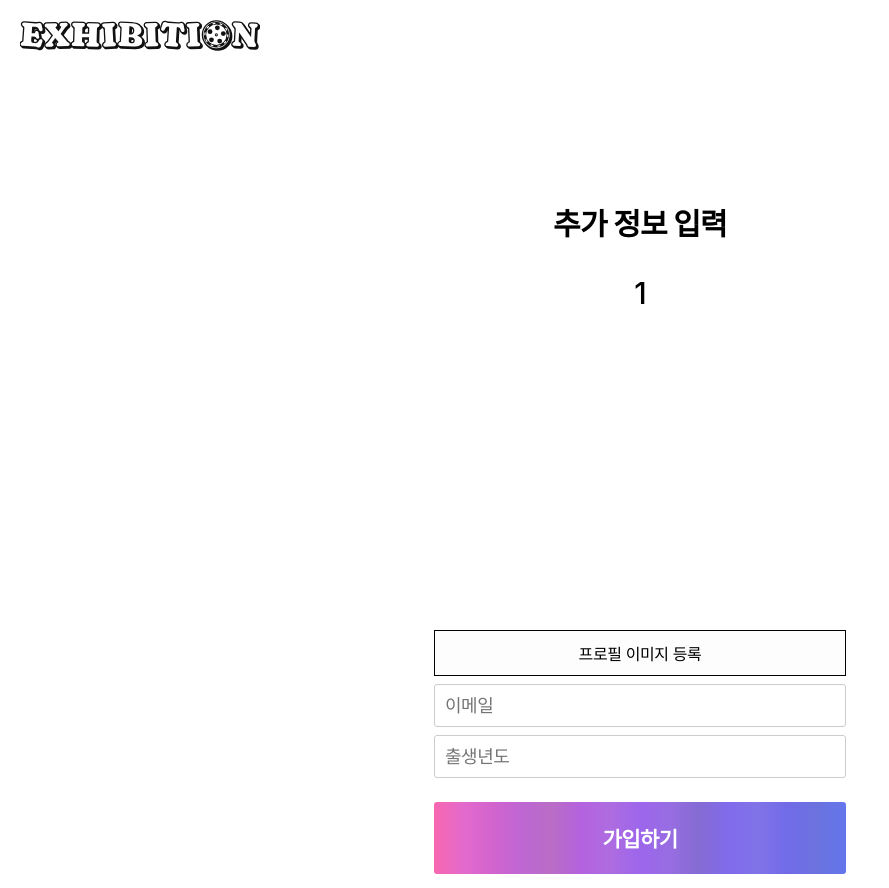
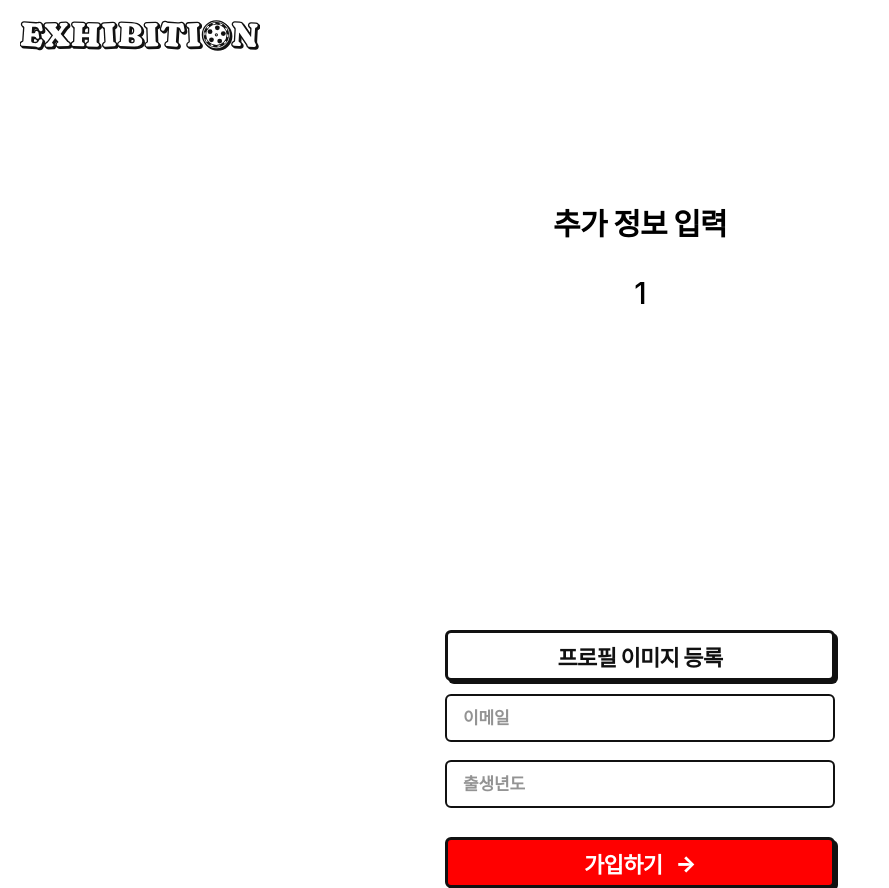
Before and after one commit to choidy180/nodejs_an_online_exhibition, a Node server app: page /sign_second/1 in a window 1280 px wide. Shown: the whole page, without its empty margins (0-889 px from the left). Run offline with Node 20, Linux system fonts and the light colour scheme; some web fonts are replaced.

Commit message:
로그인·회원가입 버튼과 입력칸을 시작 페이지 스타일로 통일
- 시작 · 로그인 · 회원가입 1/2 페이지가 같은 버튼/입력칸 클래스를 쓰도록 정리
  (.ui_btn, .ui_btn--primary, .ui_btn--small, .ui_input)
  두꺼운 테두리, 6px 모서리, 3px 하드 섀도우, 검은 면 / 빨간 면
- 회원가입 페이지(밝은 바탕)는 body.ui--light 로 색을 뒤집는다
- 로그인 버튼과 회원가입 버튼의 분홍 그라데이션 제거
- 입력칸은 입력 중 빨간 테두리 + 빨간 그림자
- 인트로 오른쪽 위 로그인 버튼도 같은 스타일로 변경

Co-Authored-By: Claude Opus 5.5 <noreply@anthropic.com>

```diff
--- a/public/stylesheets/intro.css
+++ b/public/stylesheets/intro.css
@@ -580,14 +574,111 @@ html.stage-enter {
   justify-content: center;
   align-items: center;
 }
-.start_login_button {
+
+/* =========================================================
+   공통 버튼 · 입력칸 — 시작 · 로그인 · 회원가입 페이지
+   인트로/시작 페이지와 같은 규칙: 두꺼운 테두리, 살짝 둥근 모서리(6px),
+   번지지 않는 하드 섀도우(3px), 검은 면 / 빨간 면.
+   어두운 바탕이 기본이고, 밝은 바탕 페이지는 body.ui--light 로 색을 뒤집는다.
+   ========================================================= */
+body.ui--light {
+  --ui-ink: #111;   /* 선 · 글자 · 그림자 */
+  --ui-paper: #fff; /* 보조 버튼 면 */
+  --ui-field: #fff; /* 입력칸 면 */
+}
+
+/* 버튼 — 보조: 검은 면 + 흰 테두리 + 흰 그림자 (밝은 바탕에서는 반대) */
+.ui_btn {
+  box-sizing: border-box;
+  display: inline-flex;
+  align-items: center;
+  justify-content: center;
+  width: 400px;
+  min-width: 215px;
+  height: clamp(48px, 6.4vh, 64px);
+  padding: 0 24px;
+  font-family: var(--font-sans);
+  font-size: 22px;
+  font-weight: 800;
+  letter-spacing: -0.03em;
+  color: var(--ui-ink, #fff);
+  background-color: var(--ui-paper, #111);
+  border: 3px solid var(--ui-ink, #fff);
+  border-radius: 6px;
+  box-shadow: 3px 3px 0 var(--ui-ink, #fff);
+  outline: none;
+  cursor: pointer;
+  transition: transform 0.08s linear, box-shadow 0.08s linear,
+    background-color 0.08s linear, color 0.08s linear;
+}
+.ui_btn:hover {
+  color: var(--ui-paper, #111);
+  background-color: var(--ui-ink, #fff);
+  transform: translate(1px, 1px);
+  box-shadow: 2px 2px 0 var(--ui-ink, #fff);
+}
+.ui_btn:active {
+  transform: translate(3px, 3px);
+  box-shadow: 0 0 0 var(--ui-ink, #fff);
+}
+.ui_btn:focus-visible {
+  outline: 3px dashed var(--ui-ink, #fff);
+  outline-offset: 6px;
+}
+
+/* 주 버튼: 빨간 면 + 검은 테두리 (그림자는 바탕에 맞춘 색) */
+.ui_btn--primary,
+.ui_btn--primary:hover {
   color: #fff;
   background-color: #f00;
-  border: 3px solid #111;
+  border-color: #111;
 }
-.start_login_button::after {
+.ui_btn--primary::after {
   content: "→";
   margin-left: 0.6em;
+}
+
+/* 작은 버튼 (오른쪽 위 등) */
+.ui_btn--small {
+  width: auto;
+  min-width: 0;
+  height: 38px;
+  padding: 0 16px;
+  font-size: 15px;
+  border-width: 2px;
+}
+
+/* 입력칸 — 어두운 면 + 흰 테두리. 입력 중에는 빨간 테두리와 빨간 그림자 */
+.ui_input {
+  box-sizing: border-box;
+  height: 48px;
+  padding: 0 16px;
+  font-family: var(--font-sans);
+  font-size: 17px;
+  font-weight: 600;
+  letter-spacing: -0.01em;
+  color: var(--ui-ink, #fff);
+  background-color: var(--ui-field, rgba(17, 17, 17, 0.6));
+  border: 2px solid var(--ui-ink, #fff);
+  border-radius: 6px;
+  outline: none;
+  caret-color: #f00;
+  transition: border-color 0.08s linear, box-shadow 0.08s linear;
+}
+.ui_input::placeholder {
+  color: var(--ui-ink, #fff);
+  opacity: 0.45;
+  font-family: var(--font-sans);
+  font-weight: 600;
+}
+.ui_input:focus {
+  border-color: #f00;
+  box-shadow: 3px 3px 0 #f00;
+}
+/* 브라우저 자동완성 배경색이 면을 덮지 않게 */
+.ui_input:-webkit-autofill {
+  -webkit-text-fill-color: var(--ui-ink, #fff);
+  transition: background-color 99999s 0s, border-color 0.08s linear, box-shadow 0.08s linear;
 }
 
 /* 로그인 */
@@ -675,30 +734,15 @@ html.stage-enter {
   margin-bottom: 5px;
   padding-right: 20vw;
 }
-.sign_box_input {
-  width: 20vw;
-  min-width: 390px;
-  outline: none;
-  font-size: 18px;
-  padding: 10px;
-  border: 1px solid #ccc;
-  border-radius: 3px;
-}
+/* 회원가입 입력칸 · 버튼: 모양은 .ui_input / .ui_btn이 맡고, 여기서는 너비만 맞춘다 */
+.sign_box_input,
+.sign_submit_button,
 .filebox label {
   width: 20vw;
   min-width: 390px;
-  text-align: center;
-  display: inline-block;
-  padding: 0.5em 0.75em;
-  color: black;
-  font-size: inherit;
-  line-height: normal;
-  vertical-align: middle;
-  background-color: #fdfdfd;
-  cursor: pointer;
-  border: 1px solid black;
-  border-bottom-color: black;
-  padding: 10px;
+}
+.sign_box_input {
+  margin: 5px 0; /* 입력칸끼리 붙어 보이지 않게 */
 }
 /* 파일 필드 숨기기 */
 .filebox input[type="file"] {
--- a/views/intro.ejs
+++ b/views/intro.ejs
@@ -74,7 +74,7 @@
         </script>
     </div>
     <img class="intro_fixed" src="/public/images/icon/exhibition_logo.svg" alt="EXHIBITION" style="position: fixed; top: 20px; left: 20px; z-index: 10; width: 240px; cursor: pointer;" onclick="location.href='/'">
-    <button class="intro_fixed" style="position: fixed; top: 20px; right: 20px; z-index: 10; width: 80px; height: 35px; font-size: 16px; border: none; outline: none; border-radius: 17.5px; cursor: pointer;" onclick="location.href='/login'">로그인</button>
+    <button type="button" class="intro_fixed intro_login_button" onclick="location.href='/login'">로그인</button>
     <script src="/public/javascripts/intro-typing.js"></script>
     <script src="/public/javascripts/stage-transition.js"></script>
     <script>
--- a/views/start.ejs
+++ b/views/start.ejs
@@ -30,10 +30,10 @@
             <img class="start_logo" src="/public/images/icon/exhibition_logo.svg" alt="EXHIBITION" style="cursor: pointer;" onclick="location.href='/'">
         </div>
         <div class="start_button_box">
-            <button class="start_button" onclick="location.href='/sign_first'">회원가입 하기</button>
+            <button type="button" class="ui_btn" onclick="location.href='/sign_first'">회원가입 하기</button>
         </div>
         <div class="start_button_box">
-            <button class="start_button" onclick="location.href='/main'">가입하지 않고 이용하기</button>
+            <button type="button" class="ui_btn" onclick="location.href='/main'">가입하지 않고 이용하기</button>
         </div>
         <div class="start_button_box">
             <div style="width: 12vw; background-color: lightgrey; height: 1px; filter: brightness(50%);"></div>
@@ -42,7 +42,7 @@
             <span style="font-size: 14px; filter: brightness(50%);">기존회원은 로그인후에 이용하세요</span>
         </div>
         <div class="start_button_login_box">
-            <button class="start_login_button" onclick="location.href='/login'">로그인</button>
+            <button type="button" class="ui_btn ui_btn--primary" onclick="location.href='/login'">로그인</button>
         </div>
     </div>
     <script>
--- a/views/user/sign_second.ejs
+++ b/views/user/sign_second.ejs
@@ -18,7 +18,7 @@
         align-items: flex-start;
     }
 </style>
-<body>
+<body class="ui--light">
     <form action="/users/sign2" method="POST" enctype="multipart/form-data">
         <div class="sign_box" style="font-size: 30px; font-weight: 700;">
             <p onclick="console.log(window.location.pathname.split('/')[2])">추가 정보 입력</p>
@@ -45,35 +45,18 @@
         </div>
         <div class="sign_box" style="margin-top: 1vh;">
             <div class="filebox">
-                <label for="ex_file">프로필 이미지 등록</label>
+                <label for="ex_file" class="ui_btn">프로필 이미지 등록</label>
                 <input type="file" id="ex_file" accept="image/*" onchange="setThumbnail(event);" name="userfile">
             </div>
         </div>
         <div class="sign_box" style="margin-top: 1vh;">
-            <input id="email" class="sign_box_input" type="text" placeholder="이메일" name="email">
+            <input id="email" class="ui_input sign_box_input" type="text" placeholder="이메일" name="email">
         </div>
         <div class="sign_box" style="margin-top: 1vh;">
-            <input id="age" class="sign_box_input" type="text" placeholder="출생년도" name="age">
+            <input id="age" class="ui_input sign_box_input" type="text" placeholder="출생년도" name="age">
         </div>
         <div class="sign_box" style="margin-top: 3vh;">
-            <button style="width: 21vw; min-width: 412px; height: 72px; font-size: 21px; border-radius: 3px; outline: none; border: none; background: linear-gradient(
-                to right,
-                #f867b0,
-                #e36acc,
-                #d264ce,
-                #be66d3,
-                #b96dc5,
-                #b462df,
-                #ae6ce0,
-                #9d66ec,
-                #986de2,
-                #856bd3,
-                #806bec,
-                #8173e7,
-                #716be8,
-                #6b72de,
-                #6476ec
-            ); font-weight: 500; color: white; font-weight: 700; cursor: pointer;">가입하기</button>
+            <button class="ui_btn ui_btn--primary sign_submit_button">가입하기</button>
         </div>
     </form>
     <img src="/public/images/icon/exhibition_logo.svg" alt="EXHIBITION" style="position: fixed; top: 20px; left: 20px; z-index: 10; width: 240px; cursor: pointer;">
```
Also changed, not shown: other parts of public/stylesheets/intro.css (+44 -82 lines), views/user/login.ejs (+5 -5 lines), views/user/sign_first.ejs (+6 -23 lines).
